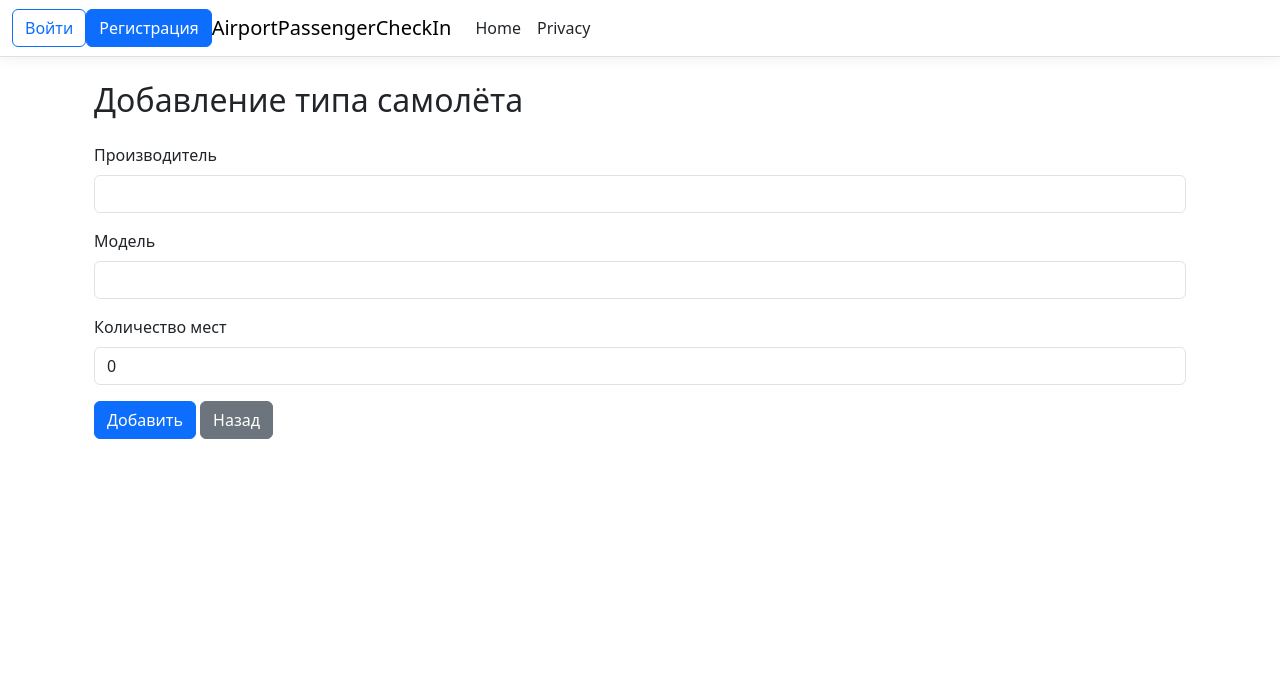
After one commit to xPB1x/AirportPassengerCheckIn, an ASP.NET Core app: template AirportPassengerCheckIn/Views/AircraftTypes/Create.cshtml in a window 1280 px wide. The commit adds this page. Shown: the top 695 px of the page. Run offline with ASP.NET Core 8, Linux system fonts and the light colour scheme; the template is opened without the code that fills it, so the values that code supplies are empty; style sheets or scripts are compiled from the project's sources; the project's own start-up code is not run, and a stand-in starts its controllers and pages; some libraries are stand-ins or nearby versions.

Commit message:
Add AircraftType Createion method for Admin

```diff
--- /dev/null
+++ b/AirportPassengerCheckIn/Views/AircraftTypes/Create.cshtml
@@ -0,0 +1,52 @@
+@model AirportPassengerCheckIn.DTOs.ViewModels.Aircrafts.AircraftTypeViewModel
+
+@{
+    ViewData["Title"] = "Добавление типа самолёта";
+}
+
+<div class="container mt-4">
+    <h2 class="mb-4">Добавление типа самолёта</h2>
+
+    <form asp-action="Create" method="post">
+
+        <div asp-validation-summary="ModelOnly"
+             class="text-danger mb-3"></div>
+
+        <div class="mb-3">
+            <label asp-for="Company" class="form-label"></label>
+            <input asp-for="Company" class="form-control" />
+            <span asp-validation-for="Company"
+                  class="text-danger"></span>
+        </div>
+
+        <div class="mb-3">
+            <label asp-for="Model" class="form-label"></label>
+            <input asp-for="Model" class="form-control" />
+            <span asp-validation-for="Model"
+                  class="text-danger"></span>
+        </div>
+
+        <div class="mb-3">
+            <label asp-for="NumberOfSeats"
+                   class="form-label"></label>
+            <input asp-for="NumberOfSeats"
+                   type="number"
+                   class="form-control" />
+            <span asp-validation-for="NumberOfSeats"
+                  class="text-danger"></span>
+        </div>
+
+        <button type="submit" class="btn btn-primary">
+            Добавить
+        </button>
+
+        <a asp-action="Index" class="btn btn-secondary">
+            Назад
+        </a>
+
+    </form>
+</div>
+
+@section Scripts {
+    <partial name="_ValidationScriptsPartial" />
+}
--- /dev/null
+++ b/AirportPassengerCheckIn/Views/AircraftTypes/Create.cshtml.cs
@@ -0,0 +1,12 @@
+using Microsoft.AspNetCore.Mvc;
+using Microsoft.AspNetCore.Mvc.RazorPages;
+
+namespace AirportPassengerCheckIn.Views.AircraftTypes
+{
+    public class CreateModel : PageModel
+    {
+        public void OnGet()
+        {
+        }
+    }
+}
```
Also changed, not shown: AirportPassengerCheckIn/Controllers/AircraftTypesController.cs (+46 -0 lines), AirportPassengerCheckIn/Views/AircraftTypes/Index.cshtml (+10 -0 lines).
